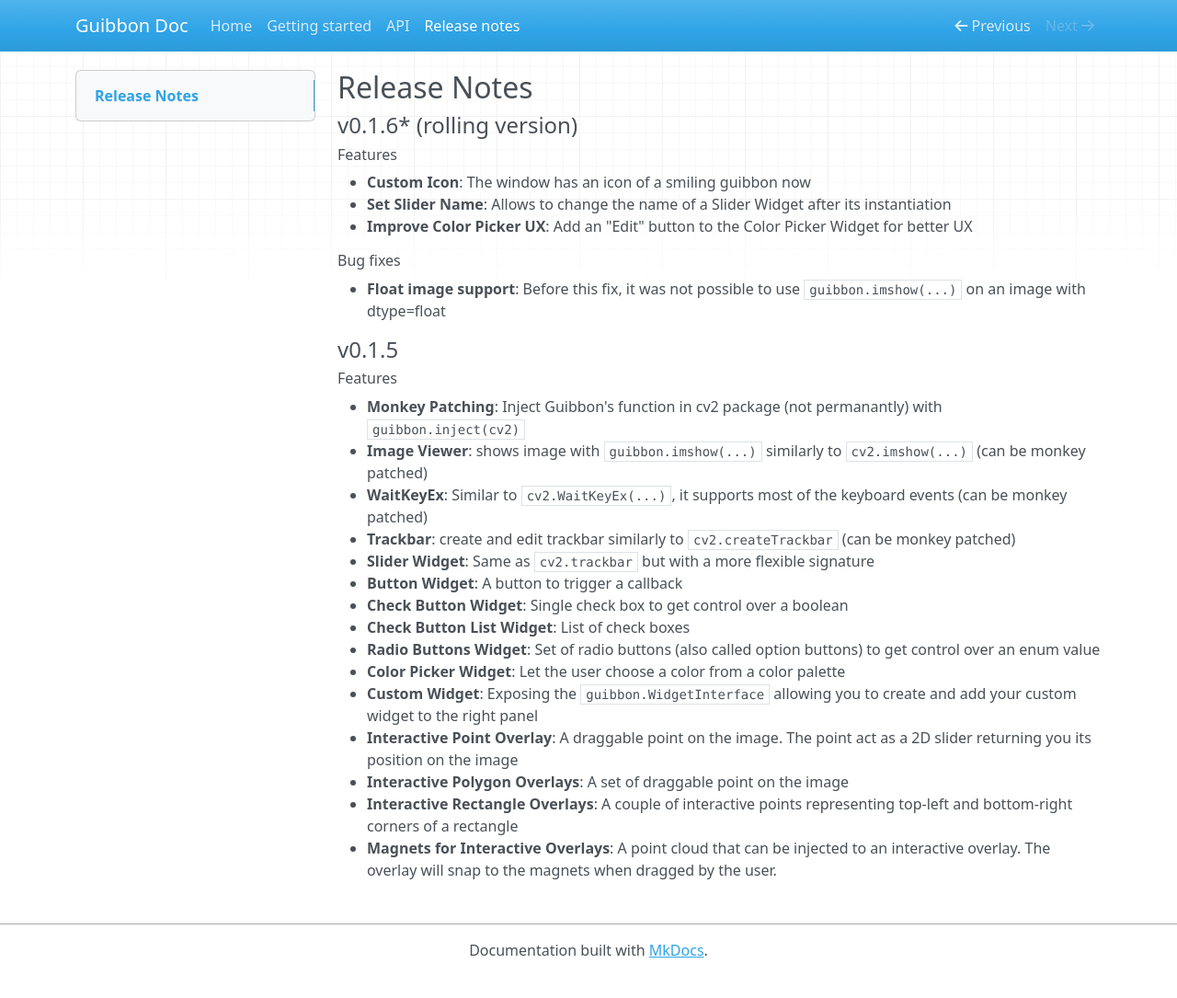
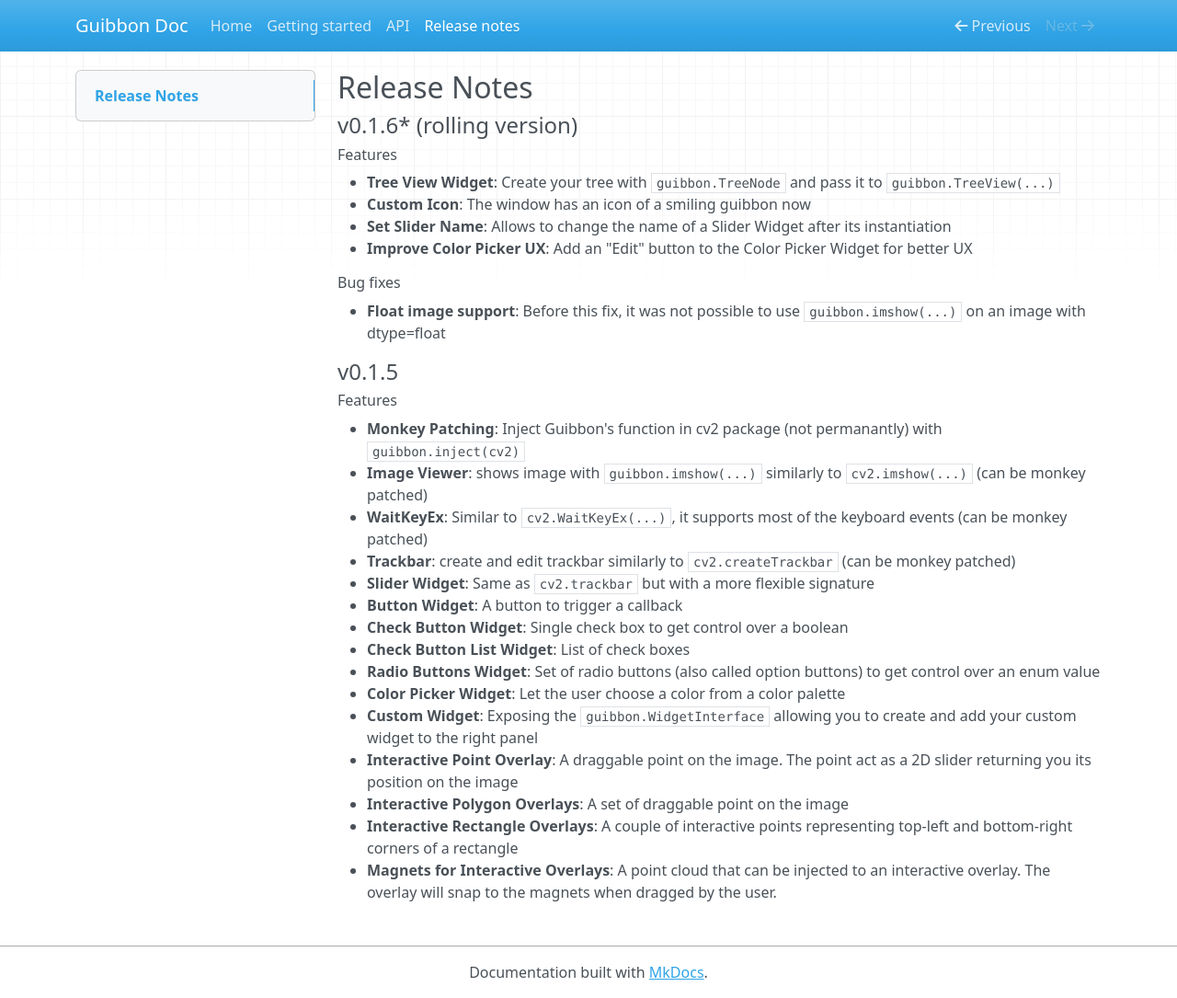
Before and after one commit to ManuGira/Guibbon, an MkDocs documentation site: the page built from docs/release_notes.md, in a window 1280 px wide and 1085 px high. Shown: the whole window at 92% size. Built offline with MkDocs 1.6.1, drawn with Linux system fonts in a browser that asks for light colours; nearby versions of some CDN libraries.

Commit message:
MOD(Doc): update release notes

```diff
--- a/docs/release_notes.md
+++ b/docs/release_notes.md
@@ -1,6 +1,7 @@
 ## Release Notes
-#### **v0.1.6*** (rolling version)
-###### **Features**
+#### v0.1.6* (rolling version)
+###### Features
+* **Tree View Widget**: Create your tree with `guibbon.TreeNode` and pass it to `guibbon.TreeView(...)`
 * **Custom Icon**: The window has an icon of a smiling guibbon now
 * **Set Slider Name**: Allows to change the name of a Slider Widget after its instantiation
 * **Improve Color Picker UX**: Add an "Edit" button to the Color Picker Widget for better UX
```
Also changed, not shown: README.md (+1 -0 lines).
